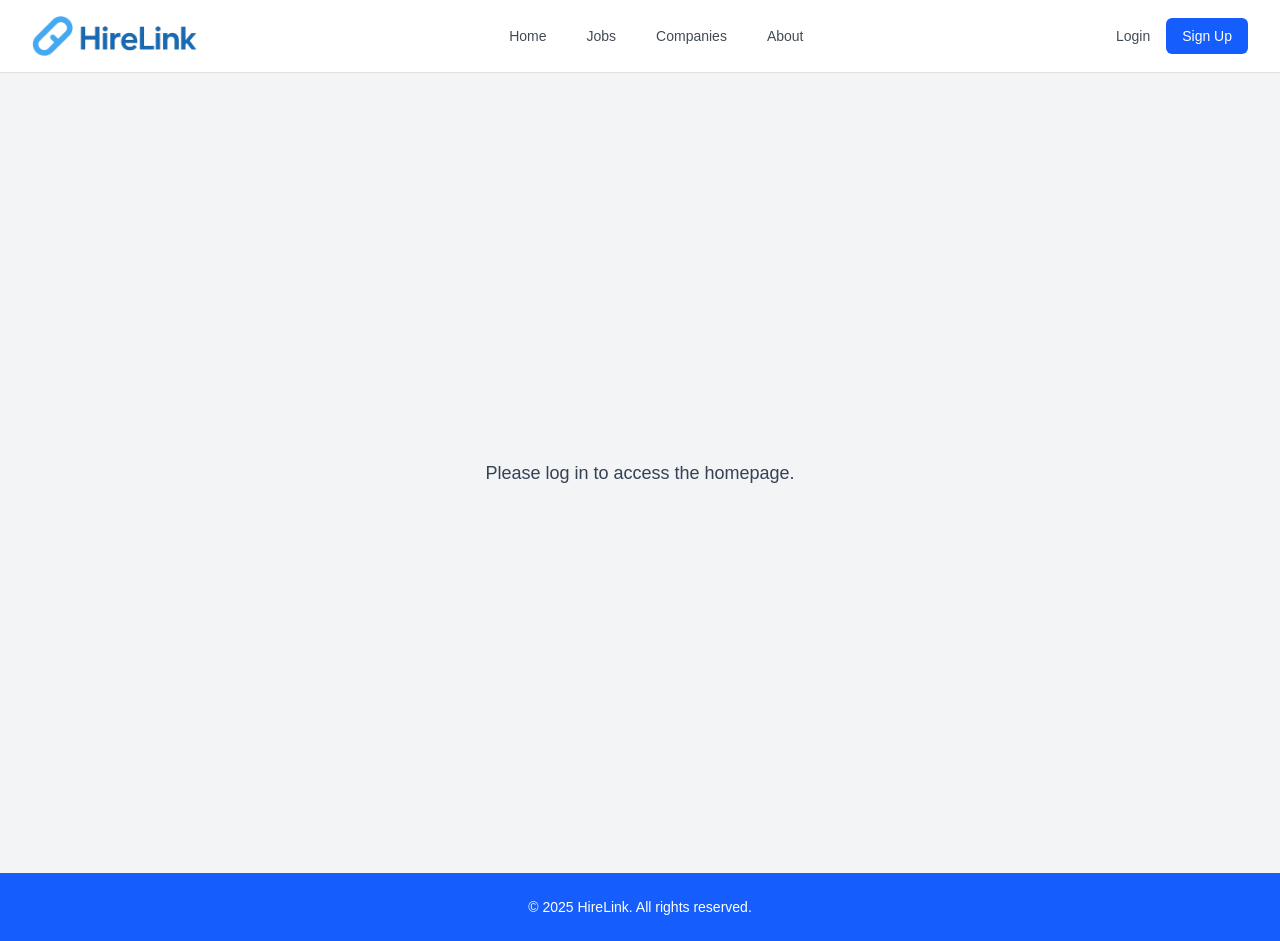
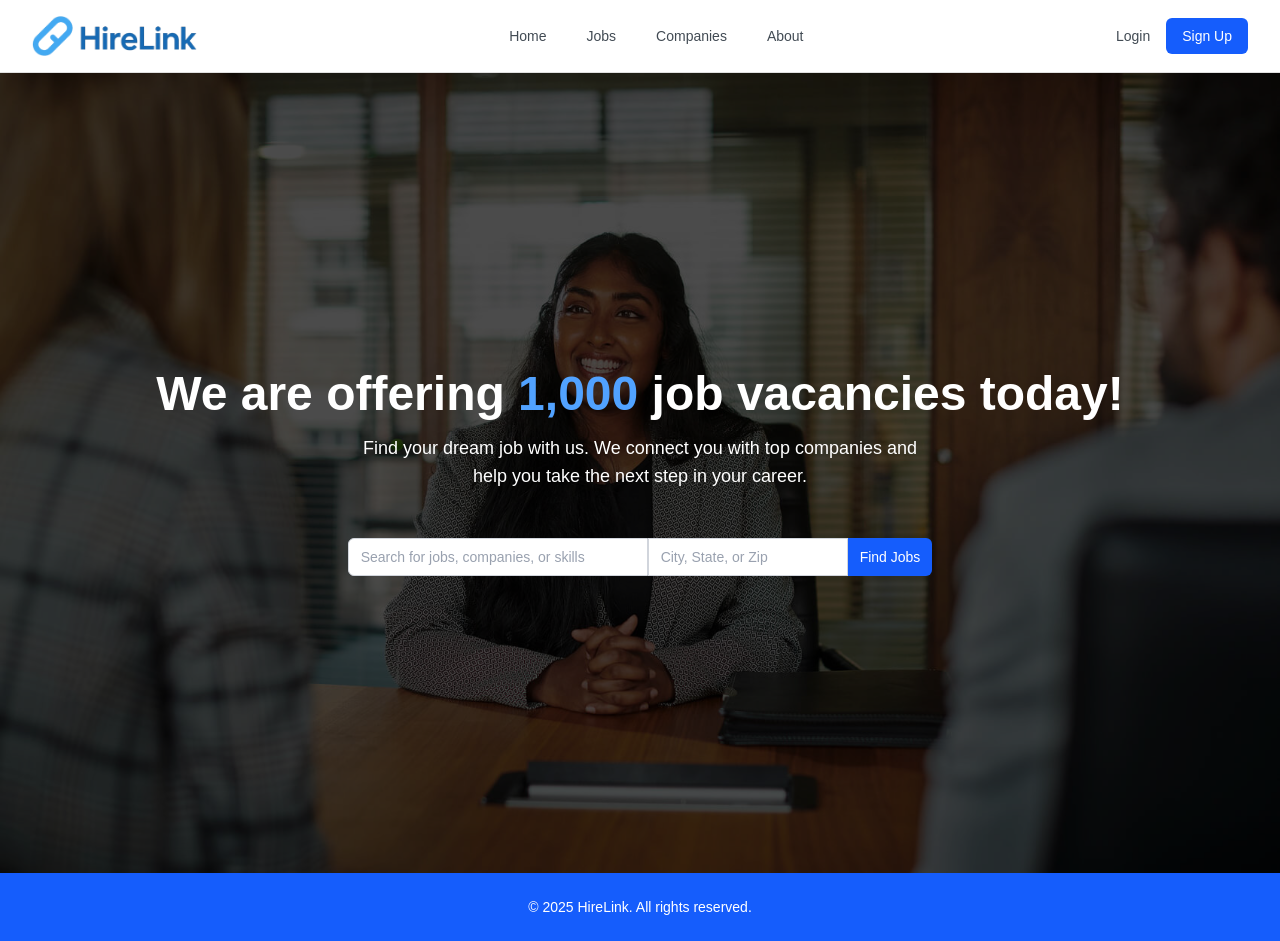
Before and after one commit to kolnlaviste/HireLink, a Next.js app in the folder frontend/: page / in a window 1280 px wide. Built offline with nearby package versions, Linux system fonts and the light colour scheme; no server answers.

Commit message:
removed: !session condition

```diff
--- a/frontend/src/components/HomeClient.tsx
+++ b/frontend/src/components/HomeClient.tsx
@@ -10,14 +10,6 @@ interface Props {
 export default function HomeClient({ session }: Props) {
   const [isOpen, setIsOpen] = useState(false);
   const [searchQuery, setSearchQuery] = useState('');
-
-  if (!session) {
-    return (
-      <div className="flex items-center justify-center min-h-screen bg-gray-100">
-        <p className="text-lg text-gray-700">Please log in to access the homepage.</p>
-      </div>
-    );
-  }
 
   return (
     <div
```
